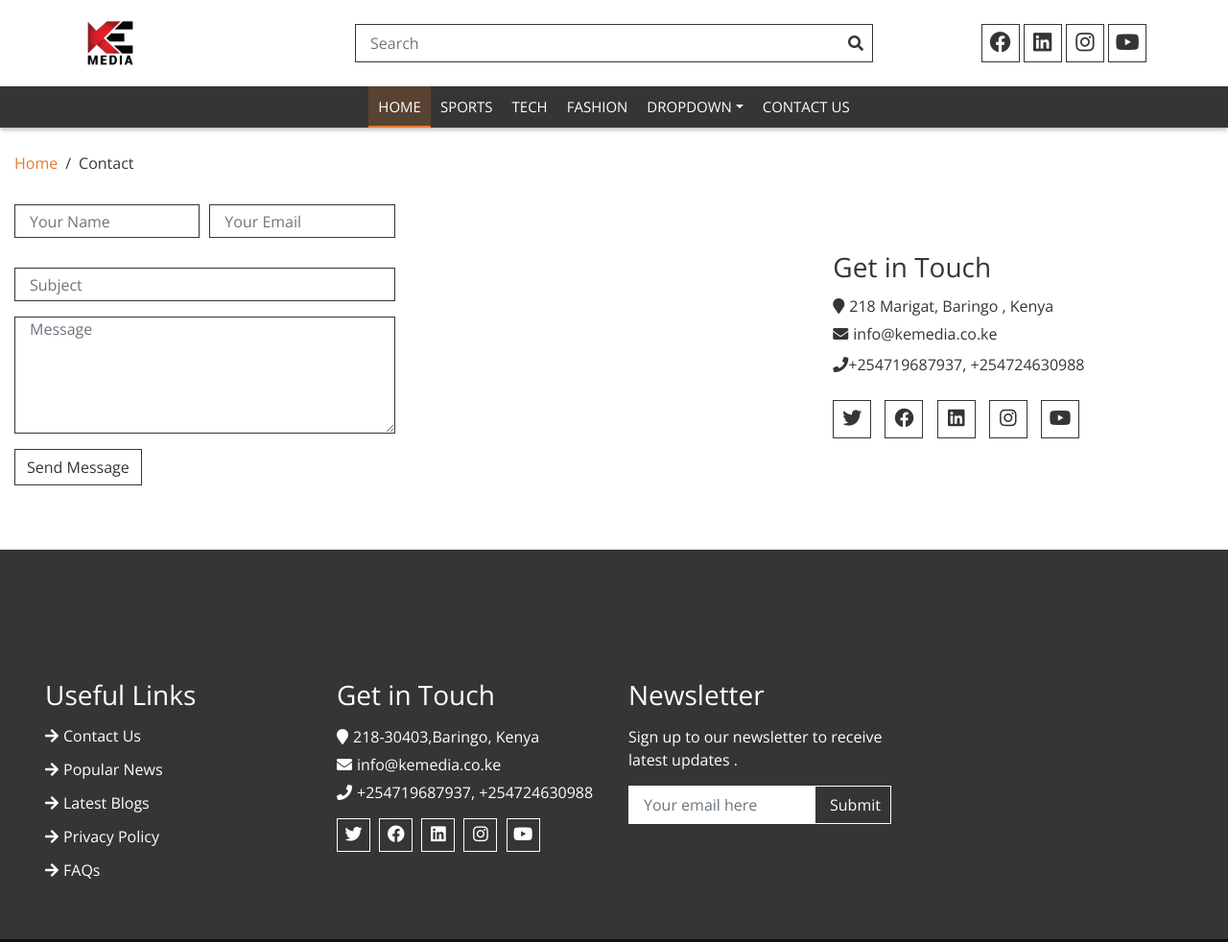
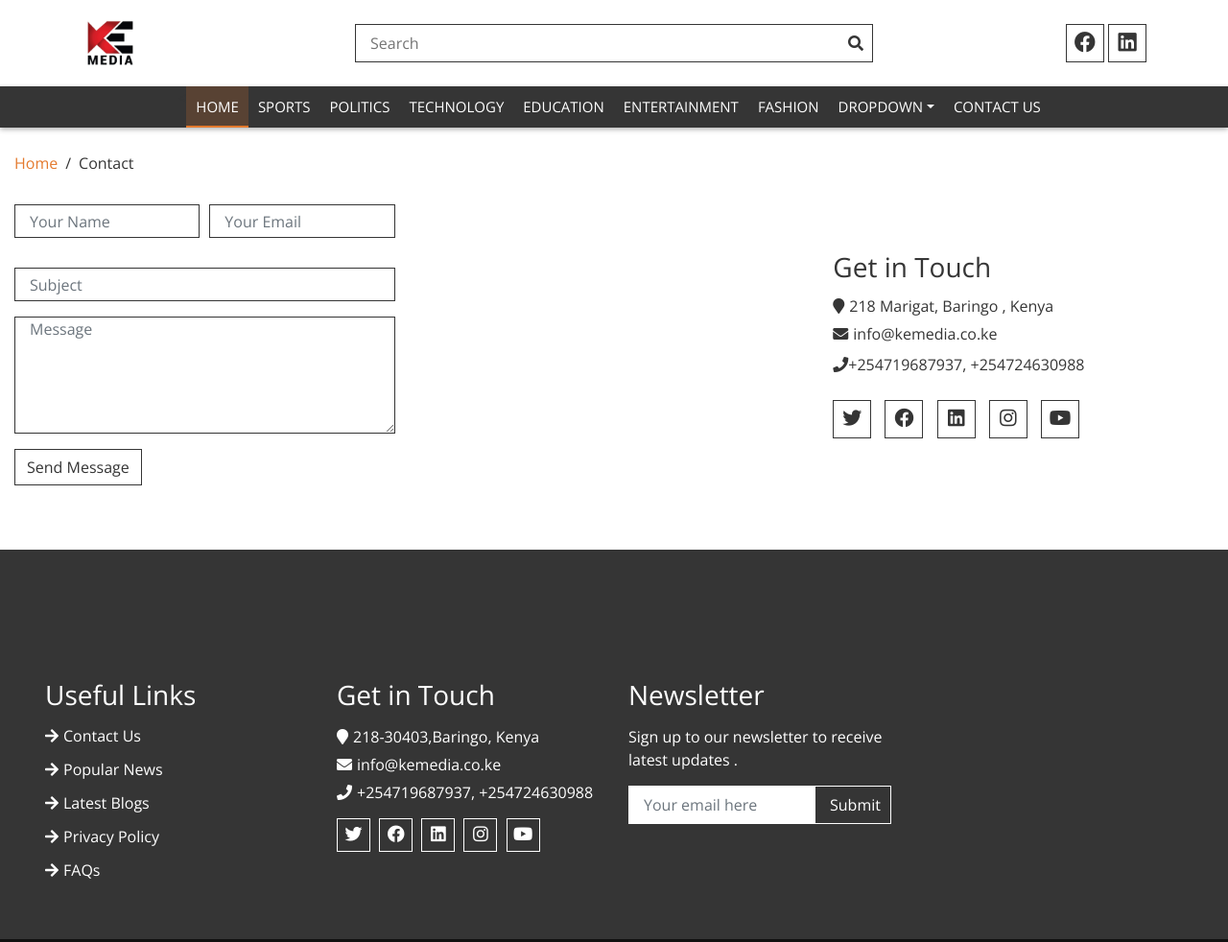
Before and after one commit to BashirMoha198/kemedia, a plain HTML site: page contact.html in a window 1280 px wide. Shown: the top 982 px of the page at 96% size. Drawn offline with nearby package versions, Linux system fonts and the light colour scheme.

Commit message:
Update contact.html

```diff
--- a/contact.html
+++ b/contact.html
@@ -59,8 +59,6 @@
                         <div class="social">
                             <a href=""><i class="fab fa-facebook"></i></a>
                             <a href=""><i class="fab fa-linkedin"></i></a>
-                            <a href=""><i class="fab fa-instagram"></i></a>
-                            <a href=""><i class="fab fa-youtube"></i></a>
                         </div>
                     </div>
                 </div>
@@ -80,15 +78,18 @@
 
                     <div class="collapse navbar-collapse justify-content-between" id="navbarCollapse">
                         <div class="navbar-nav m-auto">
-                            <a href="index.html" class="nav-item nav-link active">Home</a>
-                            <a href="#" class="nav-item nav-link">Sports</a>
-                            <a href="#" class="nav-item nav-link">Tech</a>
-                            <a href="#" class="nav-item nav-link">Fashion</a>
+                            <<a href="index.html" class="nav-item nav-link active">Home</a>
+                            <a href="sport.html" class="nav-item nav-link">Sports</a>
+                            <a href="politics.html" class="nav-item nav-link">Politics</a>
+                            <a href="technology.html" class="nav-item nav-link">Technology</a>
+                            <a href="education.html" class="nav-item nav-link">Education</a>
+                            <a href="entertainment.html" class="nav-item nav-link">Entertainment</a>
+                            <a href="fashion.html" class="nav-item nav-link">Fashion</a>
                             <div class="nav-item dropdown">
                                 <a href="#" class="nav-link dropdown-toggle" data-toggle="dropdown">Dropdown</a>
                                 <div class="dropdown-menu">
-                                    <a href="#" class="dropdown-item">Latest News</a>
-                                    <a href="#" class="dropdown-item">Blog</a>
+                                    <a href="latest%20News.html" class="dropdown-item">Latest News</a>
+                                    <a href="Blog.html" class="dropdown-item">Blog</a>
                                 </div>
                             </div>
                             <a href="contact.html" class="nav-item nav-link">Contact Us</a>
```
